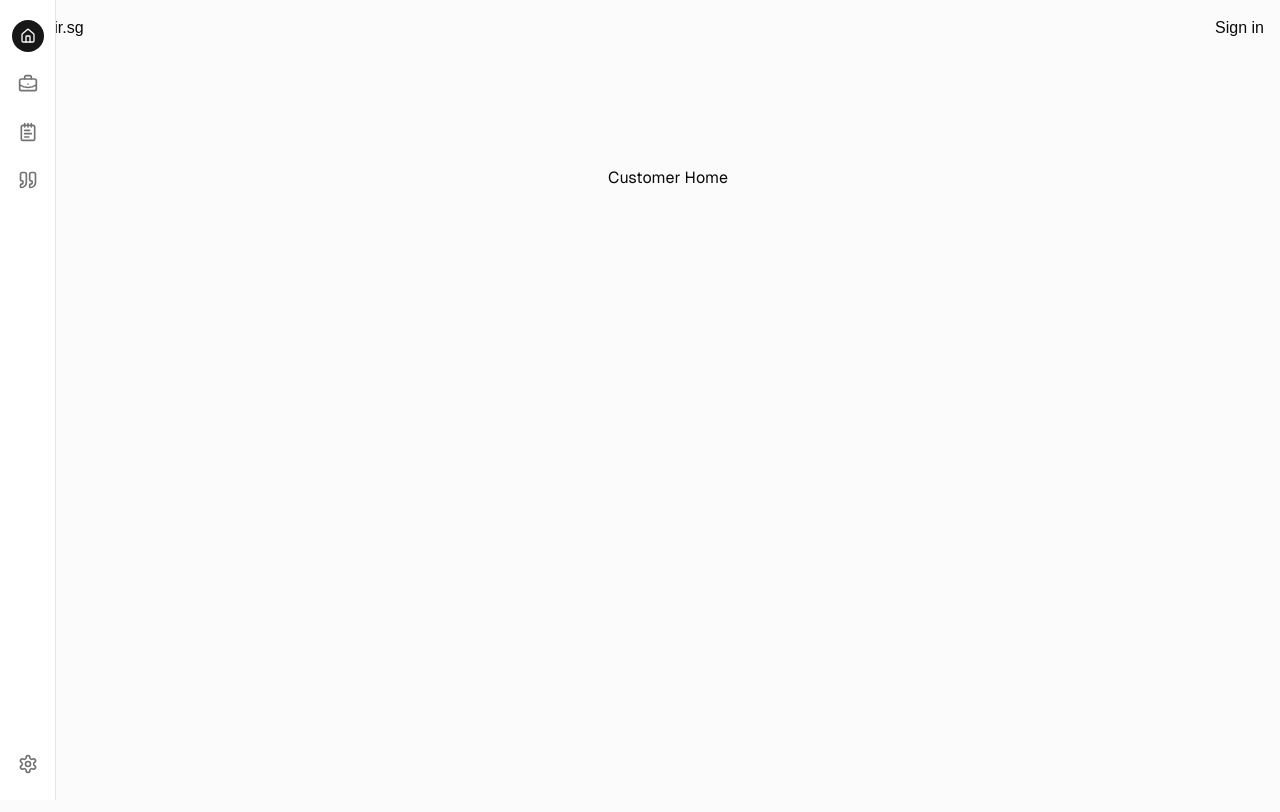
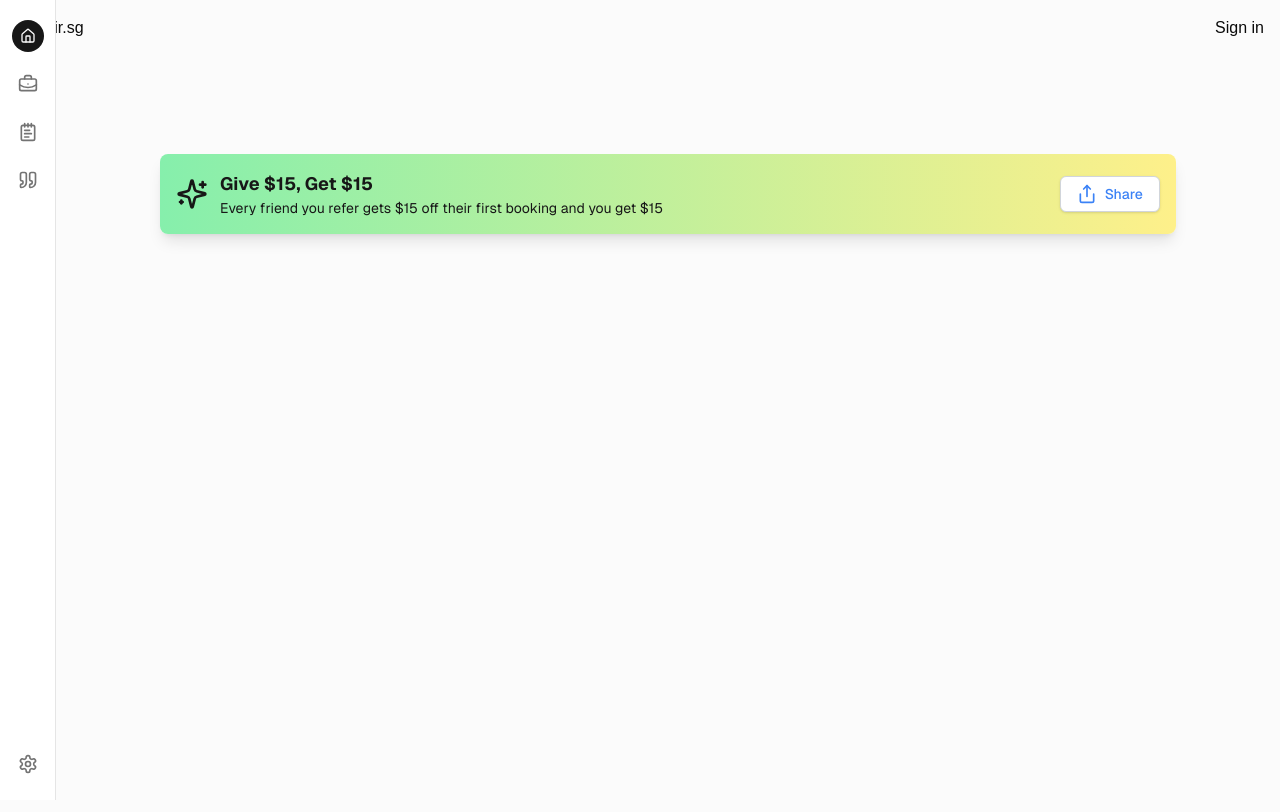
Before and after one commit to seantanyurong/repairs-sg-customer-portal, a Next.js app: page /customer in a window 1280 px wide. Shown: the top 812 px of the page. Built offline with nearby package versions, Linux system fonts and the light colour scheme; no server answers; the database is empty.

Commit message:
FE of share referral

```diff
--- /dev/null
+++ b/app/(protected)/customer/(home)/_components/ShareReferralTile.tsx
@@ -0,0 +1,35 @@
+import { Button } from "@/components/ui/button";
+import { Share, SparklesIcon } from "lucide-react";
+
+export default function ReferralBanner() {
+  return (
+    <div className="relative w-full mx-auto mt-8">
+      {/* Banner container */}
+      <div className="flex items-center justify-between p-4 rounded-lg bg-gradient-to-r from-green-300 to-yellow-200 shadow-lg">
+        {/* Left section with text and icon */}
+        <div className="flex items-center space-x-3">
+          {/* Sparkles icon */}
+          <div className="text-primary">
+            <SparklesIcon className="h-8 w-8" />
+          </div>
+          {/* Text content */}
+          <div>
+            <p className="text-lg font-bold text-primary">Give $15, Get $15</p>
+            <p className="text-sm text-primary">
+              Every friend you refer gets $15 off their first booking and you
+              get $15
+            </p>
+          </div>
+        </div>
+
+        {/* Share button */}
+        <div>
+          <Button className="bg-white text-blue-500 hover:bg-gray-100 border border-gray-300">
+            <Share className="h-5 w-5 mr-2" />
+            Share
+          </Button>
+        </div>
+      </div>
+    </div>
+  );
+}
--- a/app/(protected)/customer/page.tsx
+++ b/app/(protected)/customer/page.tsx
@@ -1,7 +1,11 @@
+import ShareReferralTile from "./(home)/_components/ShareReferralTile";
+
 export default function CustomerHome() {
   return (
-    <div className="grid grid-rows-[20px_1fr_20px] items-center justify-items-center min-h-screen p-8 pb-20 gap-16 sm:p-20 font-[family-name:var(--font-geist-sans)]">
-      Customer Home
+    <div>
+      <div className="grid grid-rows-[20px_1fr_20px] items-center justify-items-center min-h-screen p-8 pb-20 gap-16 sm:p-20 font-[family-name:var(--font-geist-sans)]">
+        <ShareReferralTile />
+      </div>
     </div>
   );
 }
```
